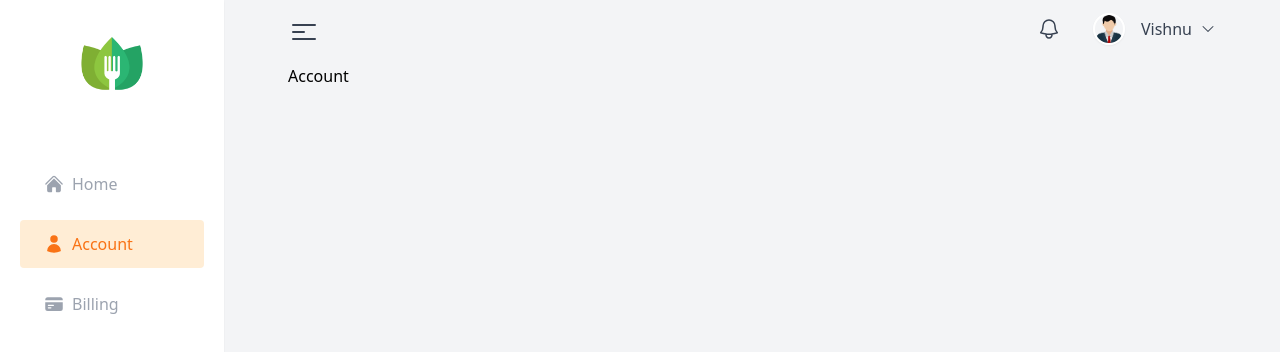
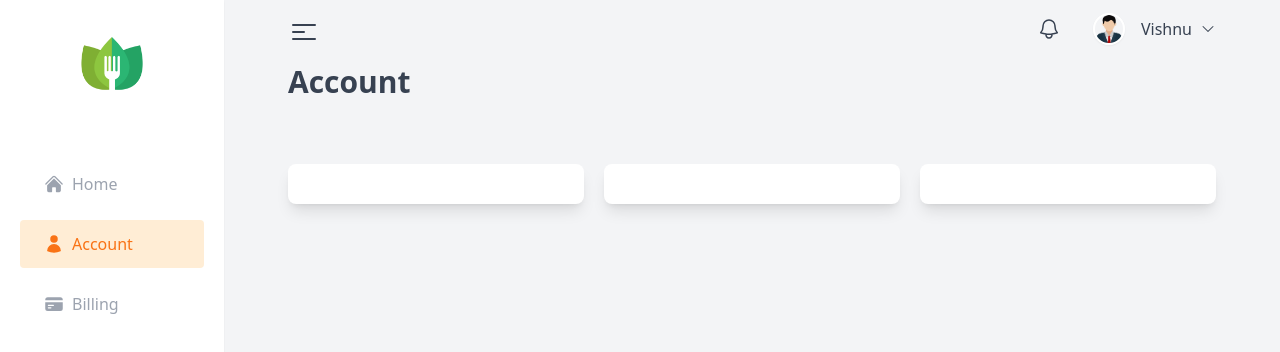
Before and after one commit to m-vishnuraj/admin_dashboard_react_ui, a React (Create React App) app: page /account in a window 1280 px wide. Shown: the top 352 px of the page. Built offline with nearby package versions, Linux system fonts and the light colour scheme.

Commit message:
completed ui

```diff
--- a/src/pages/Account.jsx
+++ b/src/pages/Account.jsx
@@ -2,7 +2,14 @@ import React from 'react'
 
 const Account = () => {
     return (
-        <div>Account</div>
+        <>
+            <p className='text-gray-700 text-3xl mb-16 font-bold'>Account</p>
+            <div className='grid lg:grid-cols-3 gap-5 mb-16'>
+                <div className='bg-white rounded-lg shadow-lg p-5'></div>
+                <div className='bg-white rounded-lg shadow-lg p-5'></div>
+                <div className='bg-white rounded-lg shadow-lg p-5'></div>
+            </div>
+        </>
     )
 }
 
--- a/src/pages/Billing.jsx
+++ b/src/pages/Billing.jsx
@@ -2,7 +2,11 @@ import React from 'react'
 
 const Billing = () => {
     return (
-        <div>Billing</div>
+        <>
+            <p className='text-gray-700 text-3xl mb-16 font-bold'>Billing</p>
+
+            <div className='grid col-1 bg-white h-96  rounded-lg shadow-lg p-5'></div>
+        </>
     )
 }
 
--- a/src/pages/Dashboard.jsx
+++ b/src/pages/Dashboard.jsx
@@ -2,7 +2,18 @@ import React from 'react';
 
 const Dashboard = () => {
     return (
-        <div>Dashboard</div>
+        <>
+            <p className='text-gray-700 text-3xl mb-16 font-bold'>Dashboard</p>
+            <div className='grid lg:grid-cols-3 gap-5 mb-16'>
+                <div className='rounded bg-white h-40 shadow-sm'></div>
+                <div className='rounded bg-white h-40 shadow-sm'></div>
+                <div className='rounded bg-white h-40 shadow-sm'></div>
+                <div className='rounded bg-white h-40 shadow-sm'></div>
+                <div className='rounded bg-white h-40 shadow-sm'></div>
+                <div className='rounded bg-white h-40 shadow-sm'></div>
+            </div>
+            <div className='grid col-1 bg-white h-96 shadow-sm'></div>
+        </>
     );
 };
 
```
